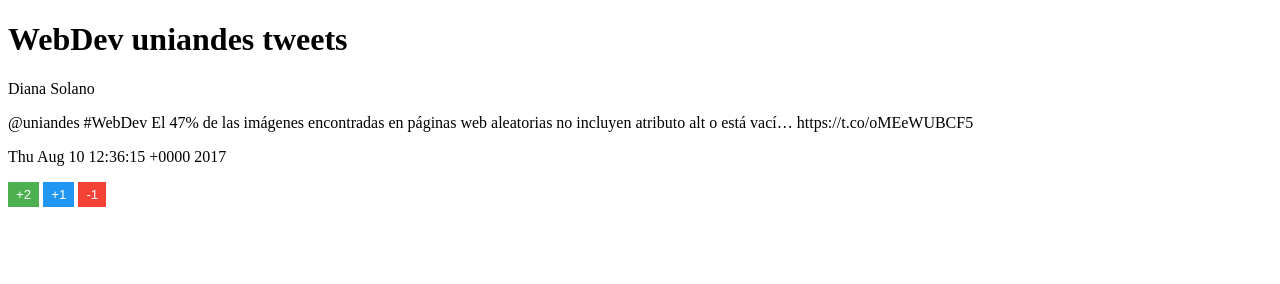
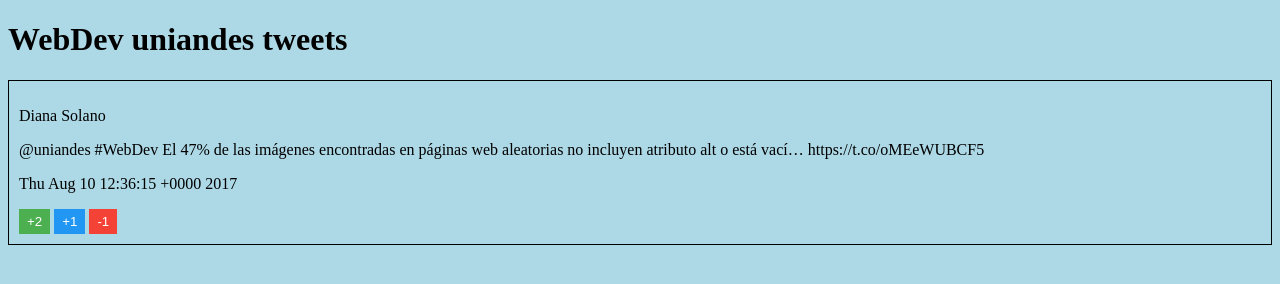
Before and after one commit to japoveda10/WebDev, a plain HTML site: page tweetsWebDev/tweetsWebDev.html in a window 1280 px wide. Drawn offline with Linux system fonts and the light colour scheme.

Commit message:
Added background and border to tweet

```diff
--- a/tweetsWebDev/css/tweetsWebDev.css
+++ b/tweetsWebDev/css/tweetsWebDev.css
@@ -1,3 +1,12 @@
+* {
+  background-color: LightBlue;
+}
+
+.tweet {
+  border:1px solid black;
+  padding: 10px;
+}
+
 .btn {
     border: none;
     color: white;
```
